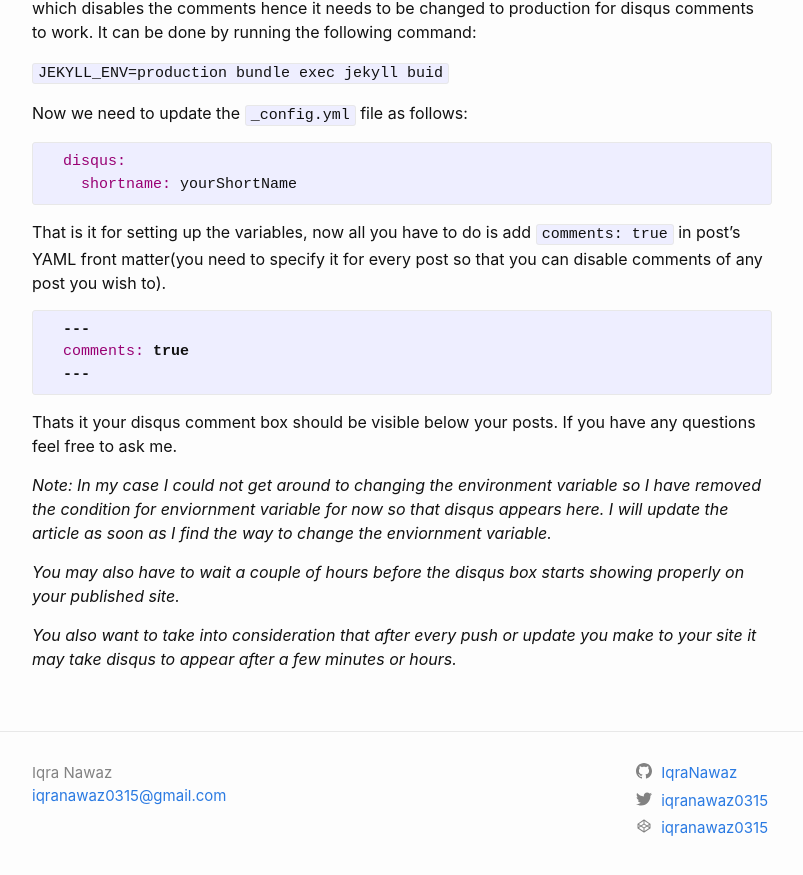
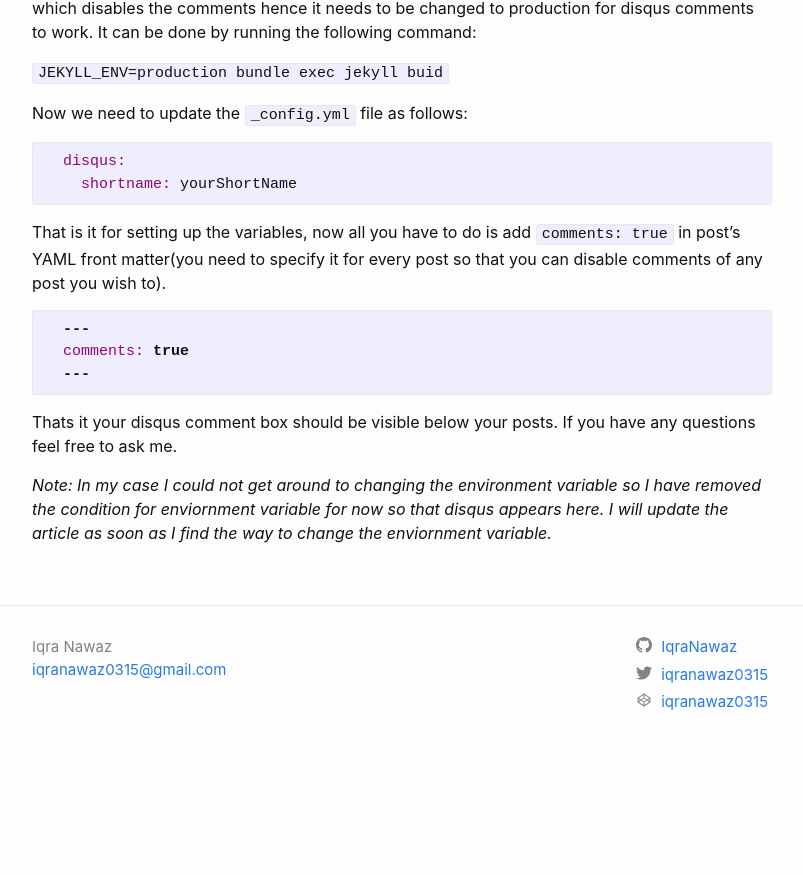
Before and after one commit to IqraNawaz/blog, a Jekyll site: the page built from _posts/2020-01-30-Adding-disqus-to-jekyll.markdown, in a window 1280 px wide and 900 px high, scrolled down 981 px. Shown: the top 875 px of the window, without its empty margins (238-1041 px from the left). Built offline with Jekyll 4.4.1, drawn with Linux system fonts in a browser that asks for light colours; comment, search, counter and statistics services are not loaded; after the commit the page ends 1755 px from its top, so only the background shows below that.

Commit message:
updating disqus comment file

```diff
--- a/_posts/2020-01-30-Adding-disqus-to-jekyll.markdown
+++ b/_posts/2020-01-30-Adding-disqus-to-jekyll.markdown
@@ -65,13 +65,5 @@ If you have any questions feel free to ask me.
 _Note:
   In my case I could not get around to changing the environment variable so I have removed the condition for enviornment variable for now so that disqus appears here. I will update the article as soon as I find the way to change the enviornment variable._
 
-  _You may also have to wait a couple of hours before the disqus box starts showing properly on your published site._
 
-  _You also want to take into consideration that after every push or update you make to your site it may take disqus to appear after a few minutes or hours._
-
-
-[jekyll-docs]: https://jekyllrb.com/docs/home
-[jekyll-gh]:   https://github.com/jekyll/jekyll
-[jekyll-talk]: https://talk.jekyllrb.com/
 [disqus-signUp]: https://disqus.com/profile/login/
-[troubleshooting-guide]: https://help.disqus.com/en/articles/1717301-i-m-receiving-the-message-we-were-unable-to-load-disqus
```
